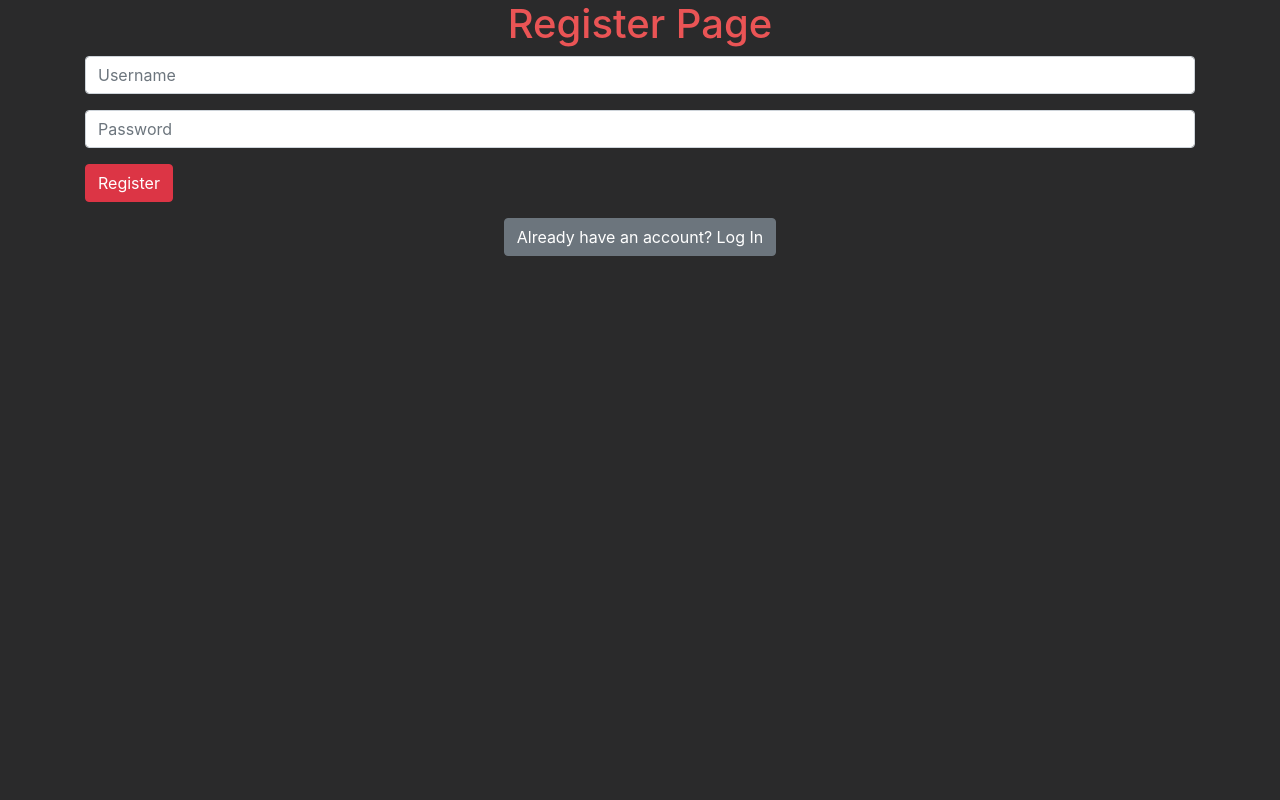
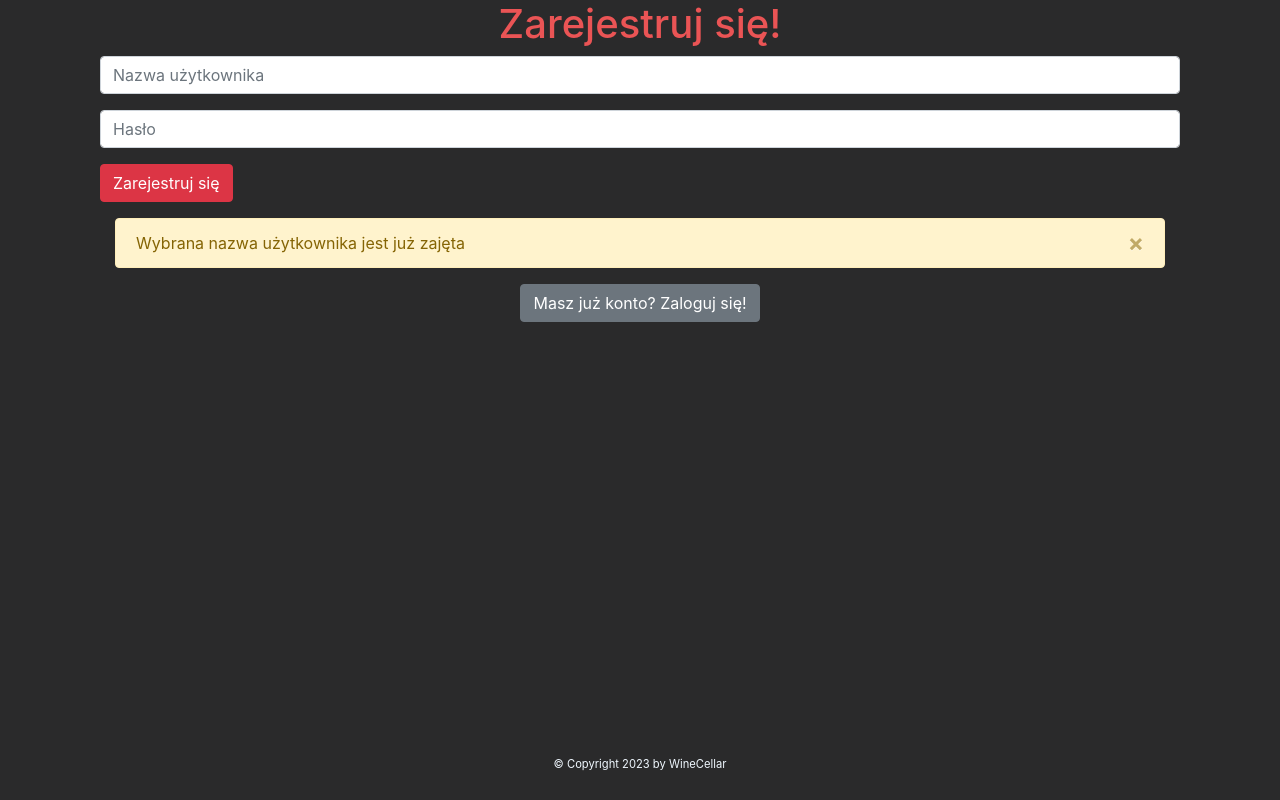
Before and after one commit to Nougat00/WineCellar, a Flask app: page /register in a window 1280 px wide. Run offline with Flask 2, Linux system fonts and the light colour scheme; some libraries are stand-ins or nearby versions.

Commit message:
added fllash message and navbar

```diff
--- a/app.py
+++ b/app.py
@@ -1,14 +1,11 @@
-from flask import Flask, render_template, url_for, redirect, abort
+from flask import Flask, render_template, url_for, redirect, abort, flash
 from flask_login import UserMixin, login_user, LoginManager, login_required, logout_user
-from sqlalchemy import  create_engine
 from flask_wtf import FlaskForm
 from flask_bcrypt import generate_password_hash, check_password_hash
 from wtforms import StringField, PasswordField, SubmitField
 from wtforms.validators import InputRequired, Length, ValidationError
 from flask import jsonify, request
 from flask_sqlalchemy import SQLAlchemy
-import pyodbc
-import urllib
 
 
 app = Flask(__name__)
@@ -86,12 +83,12 @@ def load_user(user_id):
 
 class RegisterForm(FlaskForm):
     username = StringField(validators=[
-        InputRequired(), Length(min=4, max=20)], render_kw={"placeholder": "Username"})
+        InputRequired(), Length(min=4, max=20)], render_kw={"placeholder": "Nazwa użytkownika"})
 
     password = PasswordField(validators=[
-        InputRequired(), Length(min=8, max=20)], render_kw={"placeholder": "Password"})
+        InputRequired(), Length(min=8, max=20)], render_kw={"placeholder": "Hasło"})
 
-    submit = SubmitField('Register')
+    submit = SubmitField('Zarejestruj się')
 
     def validate_username(self, username):
         existing_user_username = User.query.filter_by(
@@ -103,12 +100,12 @@ class RegisterForm(FlaskForm):
 
 class LoginForm(FlaskForm):
     username = StringField(validators=[
-        InputRequired(), Length(min=4, max=20)], render_kw={"placeholder": "Username"})
+        InputRequired(), Length(min=4, max=20)], render_kw={"placeholder": "Nazwa użytkownika"})
 
     password = PasswordField(validators=[
-        InputRequired(), Length(min=8, max=20)], render_kw={"placeholder": "Password"})
+        InputRequired(), Length(min=8, max=20)], render_kw={"placeholder": "Hasło"})
 
-    submit = SubmitField('Login')
+    submit = SubmitField('Zaloguj się')
 
 
 @app.route('/')
@@ -125,6 +122,10 @@ def login():
             if check_password_hash(user.password, form.password.data):
                 login_user(user)
                 return redirect(url_for('dashboard'))
+            else:
+                flash("Nieprawidłowy login lub hasło", "warning")
+        else:
+            flash("Nieprawidłowy login lub hasło", "warning")
     return render_template('login.html', form=form)
 
 
@@ -145,14 +146,14 @@ def logout():
 @app.route('/register', methods=['GET', 'POST'])
 def register():
     form = RegisterForm()
-
     if form.validate_on_submit():
         hashed_password = generate_password_hash(form.password.data)
         new_user = User(username=form.username.data, password=hashed_password)
         db.session.add(new_user)
         db.session.commit()
         return redirect(url_for('login'))
-
+    else:
+        flash("Wybrana nazwa użytkownika jest już zajęta", "warning")
     return render_template('register.html', form=form)
 
 
@@ -181,9 +182,6 @@ schools = (
 schools_by_key = {school.key: school for school in schools}
 
 
-@app.route("/shools")
-def main():
-    return render_template('main.html', schools=schools)
 
 
 @app.route("/<school_code>")
--- a/templates/main.html
+++ b/templates/main.html
@@ -1,19 +1,85 @@
 <!DOCTYPE html>
 <html>
 <head>
-    <meta name="viewport" content="width=device-width, initial-scale=1">
     <meta charset="UTF-8">
-    <title>Local Schools</title>
-    <link rel="stylesheet" href="https://maxcdn.bootstrapcdn.com/bootstrap/3.3.6/css/bootstrap.min.css"
-          integrity="sha384-1q8mTJOASx8j1Au+a5WDVnPi2lkFfwwEAa8hDDdj ZlpLegxhjVME1fgj WPGmkzs7"
-          crossorigin="anonymous">
+    <meta http-equiv="X-UA-Compatible" content="IE=edge">
+    <meta name="viewport" content="width=device-width, initial-scale=1.0">
+    <title>WineCellar</title>
+    <link rel="stylesheet" href="https://stackpath.bootstrapcdn.com/bootstrap/4.5.2/css/bootstrap.min.css"
+          integrity="sha384-JcKb8q3iqJ61gNV9KGb8thSsNjpSL0n8PARn9HuZOnIxN0hoP+VmmDGMN5t9UJ0Z" crossorigin="anonymous">
+    <style>
+        {% block style %}
+        {% endblock %}
+
+        .navbar {
+            background-color: #474749;
+        }
+
+        .navbar a {
+            color: #EA5455;
+        }
+
+
+        body {
+            background-color: #2A2A2B;
+        }
+
+        h1 {
+            color: #EA5455;
+        }
+
+        #footer {
+            position: absolute;
+            width: 100%;
+            color: aliceblue;
+            line-height: 40px;
+            font-size: 0.7em;
+            text-align: center;
+            bottom: 0;
+        }
+    </style>
 </head>
 <body>
+{% block navbar %}
+    <nav class="navbar navbar-expand-lg navbar-light bg-light">
+        <a class="navbar-brand" href="#">Logo</a>
+        <button class="navbar-toggler" type="button" data-toggle="collapse" data-target="#navbarNav"
+                aria-controls="navbarNav" aria-expanded="false" aria-label="Toggle navigation">
+            <span class="navbar-toggler-icon"></span>
+        </button>
+        <div class="collapse navbar-collapse" id="navbarNav">
+            <ul class="navbar-nav">
+                <li class="nav-item">
+                    <a class="nav-link" href="#">Main Page</a>
+                </li>
+                <li class="nav-item">
+                    <a class="nav-link" href="#">Shops</a>
+                </li>
+                <li class="nav-item">
+                    <a class="nav-link" href="#">Find Product</a>
+                </li>
+            </ul>
+        </div>
+        <div class="navbar-nav">
+            <a class="nav-item nav-link" href="#" style="color: #EA5455">Log Out</a>
+        </div>
+    </nav>
+{% endblock %}
 <div class="container">
-    <h1>Choose a School</h1>
-    {% for school in schools %}
-        <p><a class="btn btn-primary btn-lg" href="{{ school.key }}">{{ school.name }}</a></p>
-    {% endfor %}
+    {% block content %}
+    {% endblock %}
 </div>
+<div id="footer">
+    <p style="color: aliceblue">&copy; Copyright 2023 by WineCellar</p>
+</div>
+<script src="https://code.jquery.com/jquery-3.5.1.slim.min.js"
+        integrity="sha384-DfXdz2htPH0lsSSs5nCTpuj/zy4C+OGpamoFVy38MVBnE+IbbVYUew+OrCXaRkfj"
+        crossorigin="anonymous"></script>
+<script src="https://cdn.jsdelivr.net/npm/popper.js@1.16.1/dist/umd/popper.min.js"
+        integrity="sha384-9/reFTGAW83EW2RDu2S0VKaIzap3H66lZH81PoYlFhbGU+6BZp6G7niu735Sk7lN"
+        crossorigin="anonymous"></script>
+<script src="https://stackpath.bootstrapcdn.com/bootstrap/4.5.2/js/bootstrap.min.js"
+        integrity="sha384-B4gt1jrGC7Jh4AgTPSdUtOBvfO8shuf57BaghqFfPlYxofvL8/KUEfYiJOMMV+rV"
+        crossorigin="anonymous"></script>
 </body>
 </html>
--- a/templates/register.html
+++ b/templates/register.html
@@ -1,25 +1,9 @@
-<!DOCTYPE html>
-<html lang="en">
-<head>
-    <meta charset="UTF-8">
-    <meta http-equiv="X-UA-Compatible" content="IE=edge">
-    <meta name="viewport" content="width=device-width, initial-scale=1.0">
-    <title>Register</title>
-    <link rel="stylesheet" href="https://stackpath.bootstrapcdn.com/bootstrap/4.5.2/css/bootstrap.min.css"
-          integrity="sha384-JcKb8q3iqJ61gNV9KGb8thSsNjpSL0n8PARn9HuZOnIxN0hoP+VmmDGMN5t9UJ0Z" crossorigin="anonymous">
-    <style>
-        body {
-            background-color: #2A2A2B;
-        }
-
-        h1 {
-            color: #EA5455;
-        }
-    </style>
-</head>
-<body>
+{%  extends 'main.html' %}
+{% block navbar %}
+{%  endblock %}
+{% block content %}
 <div class="container">
-    <h1 class="text-center">Register Page</h1>
+    <h1 class="text-center">Zarejestruj się!</h1>
     <form method="POST" action="" class="form-group">
         {{ form.hidden_tag() }}
         <div class="form-group">
@@ -32,19 +16,23 @@
             {{ form.submit(class="btn btn-danger") }}
         </div>
     </form>
+     <div class="container">
+        {% with messages = get_flashed_messages (with_categories=true) %}
+            {% if messages %}
+                {% for category, message in messages %}
+                    <div class="alert alert-{{ category }} alert-dismissible fade show" role="alert">
+                        <span> {{ message }}</span>
+                        <button type="button" class="close" data-dismiss="alert" aria-label="Close">
+                            <span aria-hidden="true">&times; </span>
+                        </button>
+                    </div>
+                {% endfor %}
+            {% endif %}
+        {% endwith %}
+    </div>
 
     <div class="text-center">
-        <a href="{{ url_for('login') }}" class="btn btn-secondary">Already have an account? Log In</a>
+        <a href="{{ url_for('login') }}" class="btn btn-secondary">Masz już konto? Zaloguj się!</a>
     </div>
 </div>
-<script src="https://code.jquery.com/jquery-3.5.1.slim.min.js"
-        integrity="sha384-DfXdz2htPH0lsSSs5nCTpuj/zy4C+OGpamoFVy38MVBnE+IbbVYUew+OrCXaRkfj"
-        crossorigin="anonymous"></script>
-<script src="https://cdn.jsdelivr.net/npm/popper.js@1.16.1/dist/umd/popper.min.js"
-        integrity="sha384-9/reFTGAW83EW2RDu2S0VKaIzap3H66lZH81PoYlFhbGU+6BZp6G7niu735Sk7lN"
-        crossorigin="anonymous"></script>
-<script src="https://stackpath.bootstrapcdn.com/bootstrap/4.5.2/js/bootstrap.min.js"
-        integrity="sha384-B4gt1jrGC7Jh4AgTPSdUtOBvfO8shuf57BaghqFfPlYxofvL8/KUEfYiJOMMV+rV"
-        crossorigin="anonymous"></script>
-</body>
-</html>
+{% endblock %}
```
Also changed, not shown: templates/home.html (+5 -28 lines), templates/login.html (+7 -33 lines).
